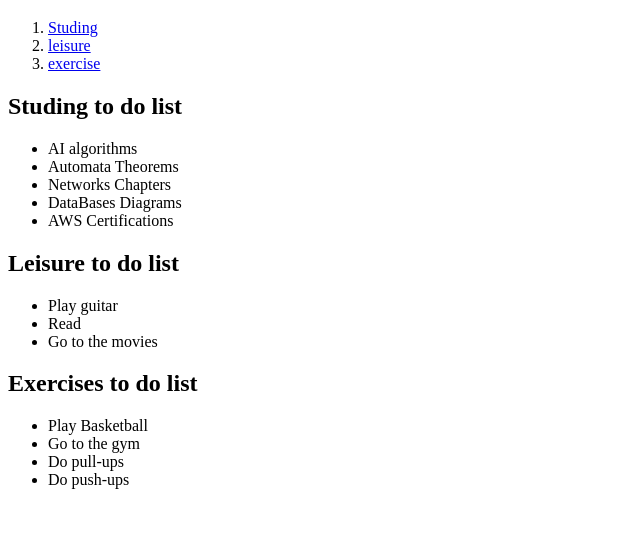
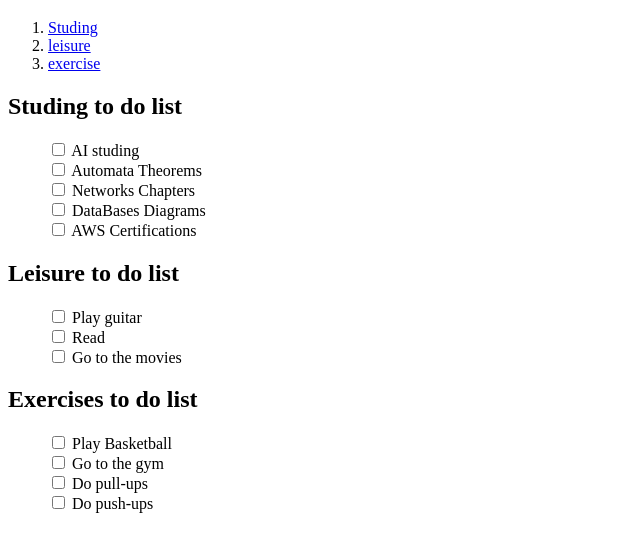
Before and after one commit to R-Stanz/web_23.2, a plain HTML site: page exercises/05-to_do_list_part1/to_do_list.html in a window 1280 px wide. Shown: the part 61-612 px from the top of the page, without its empty margins (0-640 px from the left). Drawn offline with Linux system fonts and the light colour scheme.

Commit message:
C09 - simple change on the HTML to do list, making it have checkboxes

```diff
--- a/exercises/05-to_do_list_part1/to_do_list.html
+++ b/exercises/05-to_do_list_part1/to_do_list.html
@@ -11,24 +11,36 @@
 	</ol>
 	<h2 id="studing"> Studing to do list </h2>
 	<ul>
-		<li> AI algorithms 	</li>
-		<li> Automata Theorems 	</li>
-		<li> Networks Chapters 	</li>
-		<li> DataBases Diagrams </li>
-		<li> AWS Certifications </li>
+		<input type="checkbox" class="studing_item" name="studingBox1" value="ai_algorithms">
+		<label for="studingBox1"> AI studing </label><br>
+		<input type="checkbox" class="studing_item" name="studingBox2" value="automata_theorems">
+		<label for="studingBox2"> Automata Theorems </label><br>
+		<input type="checkbox" class="studing_item" name="studingBox3" value="network_chapters">
+		<label for="studingBox3"> Networks Chapters </label><br>
+		<input type="checkbox" class="studing_item" name="studingBox4" value="data_bases_diagrams">
+		<label for="studingBox4"> DataBases Diagrams </label><br>
+		<input type="checkbox" class="studing_item" name="studingBox5" value="aws_cetifications">
+		<label for="studingBox5"> AWS Certifications </label><br>
 	</ul>
 	<h2 id="leisure"> Leisure to do list </h2>
 	<ul>
-		<li> Play guitar 	</li>
-		<li> Read 		</li>
-		<li> Go to the movies	</li>
+		<input type="checkbox" class="leisure_item" name="leisureBox1" value="play_guitar">
+		<label for="leisureBox1"> Play guitar </label><br>
+		<input type="checkbox" class="leisure_item" name="leisureBox2" value="read">
+		<label for="leisureBox2"> Read </label><br>
+		<input type="checkbox" class="leisure_item" name="leisureBox3" value="go_to_movies">
+		<label for="leisureBox3"> Go to the movies </label><br>
 	</ul>
 	<h2 id="exercise"> Exercises to do list</h2>
 	<ul>
-		<li> Play Basketball 	</li>
-		<li> Go to the gym	</li>
-		<li> Do pull-ups	</li>
-		<li> Do push-ups	</li>
+		<input type="checkbox" class="leisure_item" name="exerciseBox1" value="play_basketball">
+		<label for="exerciseBox1"> Play Basketball </label><br>
+		<input type="checkbox" class="leisure_item" name="exerciseBox2" value="go_to_the_gym">
+		<label for="exerciseBox2"> Go to the gym </label><br>
+		<input type="checkbox" class="leisure_item" name="exerciseBox3" value="do_pull_ups">
+		<label for="exerciseBox3"> Do pull-ups </label><br>
+		<input type="checkbox" class="leisure_item" name="exerciseBox4" value="do_push_ups">
+		<label for="exerciseBox4"> Do push-ups </label><br>
 	</ul>
 </body>
 </html>
```
